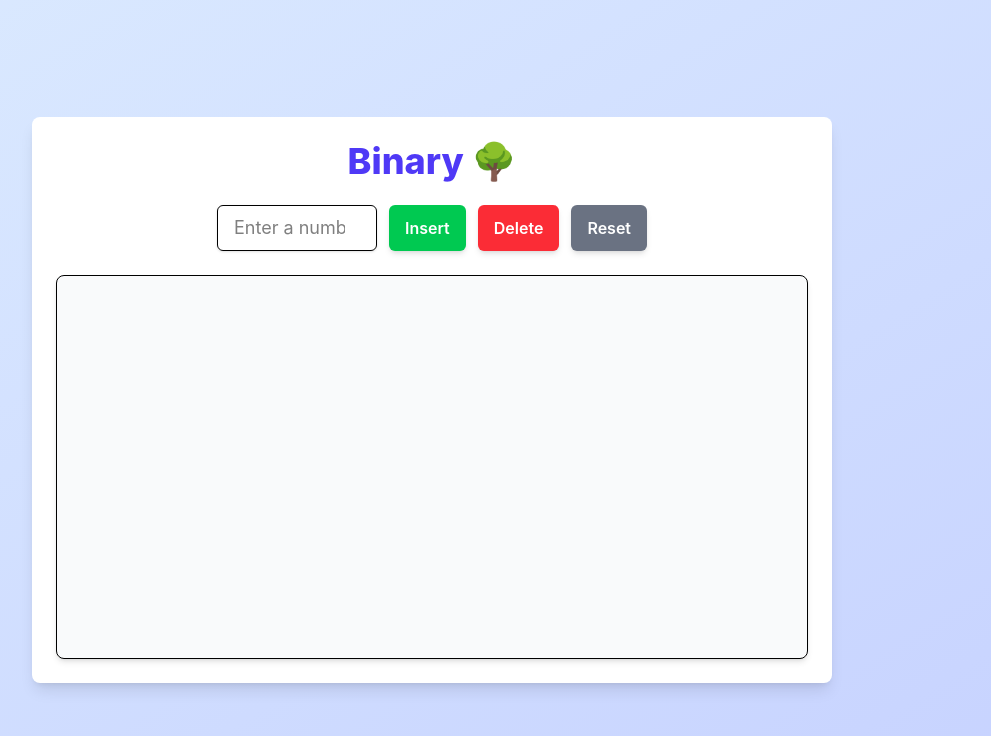
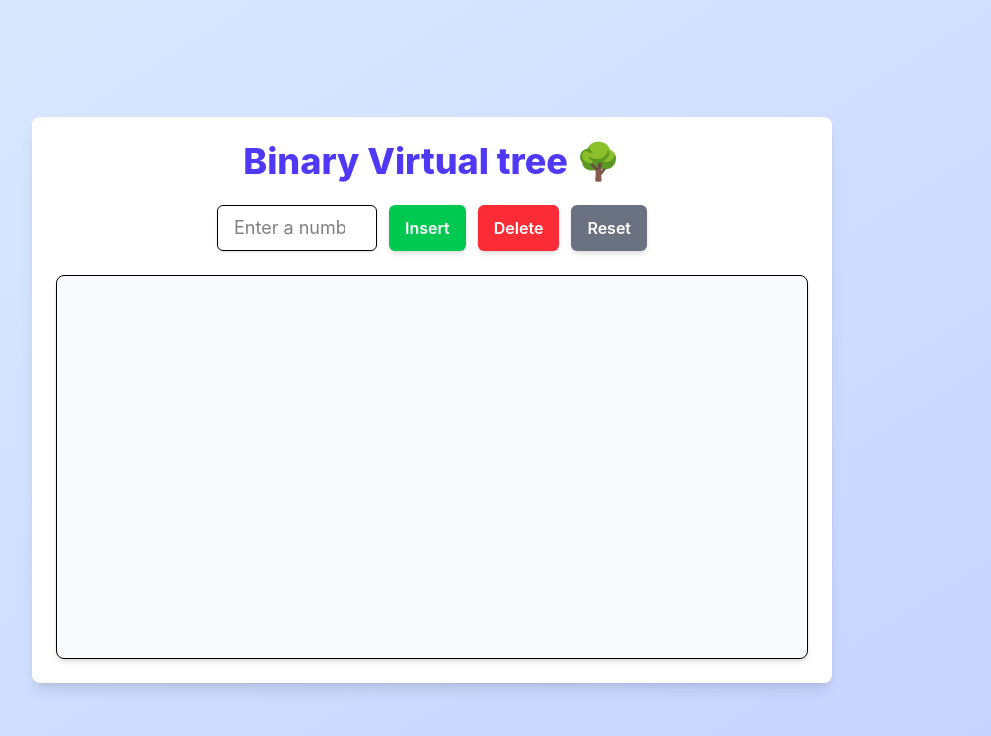
Before and after one commit to proffshristi/BinaryTreeVisual, a React (Create React App) app: page / in a window 1280 px wide. Shown: the top 736 px of the page, without its empty margins (208-1199 px from the left). Built offline with nearby package versions, Linux system fonts and the light colour scheme.

Commit message:
Update header text to 'Binary Virtual tree'

```diff
--- a/src/App.js
+++ b/src/App.js
@@ -228,7 +228,7 @@ const BSTVisualizer = () => {
     <div className="flex flex-col items-center justify-center min-h-screen bg-gradient-to-br from-blue-100 to-indigo-200 p-8">
       <div className="bg-white p-6 rounded-lg shadow-lg w-[800px] text-center">
         <h1 className="text-4xl font-extrabold text-indigo-600 mb-6">
-          Binary  🌳
+          Binary Virtual tree 🌳
         </h1>
 
         <div className="flex gap-3 justify-center mb-6">
```
